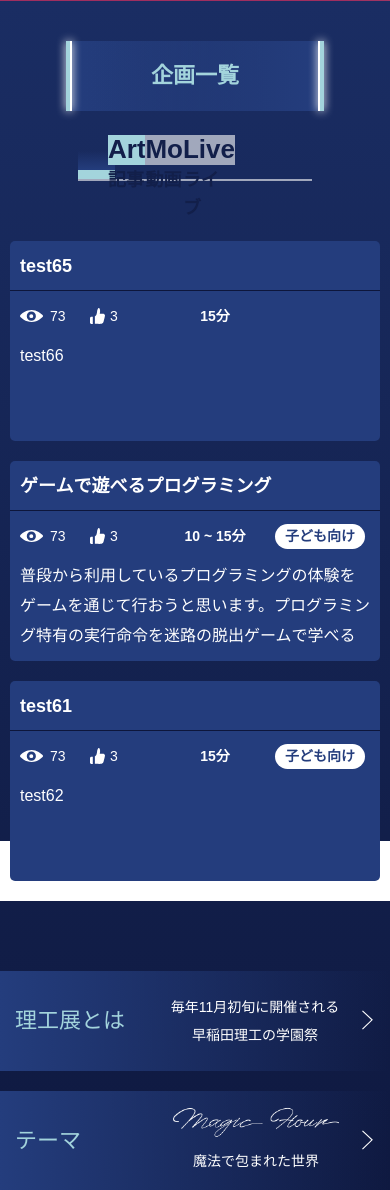
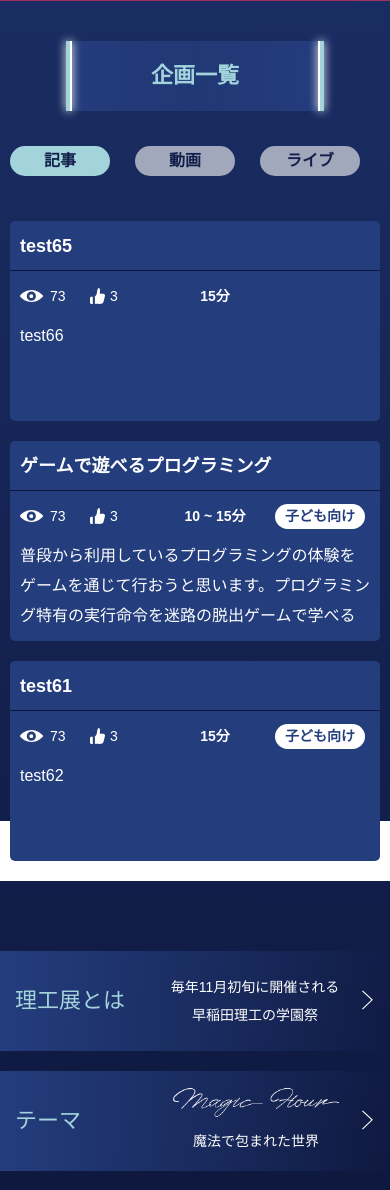
Before and after one commit to Rikoten/site2020, a PHP site: page /index.html in a window 390 px wide. Shown: the part 843-2033 px from the top of the page. Run offline with PHP 8.4, Linux system fonts and the light colour scheme.

Commit message:
とりまこんな感じ？？

```diff
--- a/css/main.css
+++ b/css/main.css
@@ -959,7 +959,7 @@ footer #sns-btn {
   }
 
   #event > #eventContainer {
-    grid-template-rows: 70px 40px 30px 40px auto 30px 60px 30px;
+    grid-template-rows: 70px 40px 30px 20px auto 30px 60px 30px;
   }
 
   #eventH3 > div {
@@ -975,11 +975,47 @@ footer #sns-btn {
     height: 70px;
   }
 
+  #eventTypeTab {
+    border: none;
+    display: block;
+    grid-column: 1 / -1;
+  }
+
+  #eventTypeTab > a {
+    border: none!important;
+    padding: 0;
+    margin: 0 10px;
+    display: inline-block;
+  }
+
+  #eventTypeTab > a.active {
+    background: transparent;
+  }
+
   #eventTypeTab > a > div {
+    position: relative;
     height: 30px;
+    width: 100px;
+    border-radius: 15px;
     border: none;
     background-color: #A1A8BC;
     color: #121F4A;
+  }
+
+  #eventTypeTab > a > div > span:nth-child(1) {
+    display: none;
+  }
+
+  #eventTypeTab > a > div > span:nth-child(3) {
+    position: absolute;
+    display: inline-block;
+    font-size: 16px;
+    line-height: 30px;
+    width: 100%;
+    height: 30px;
+    top: 0;
+    left: 0;
+    text-align: center;
   }
 
   #eventTypeTab > a.active > div {
```
